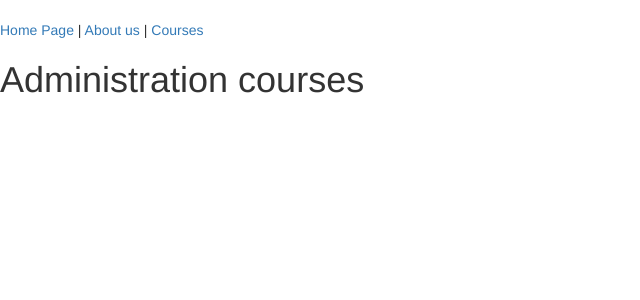
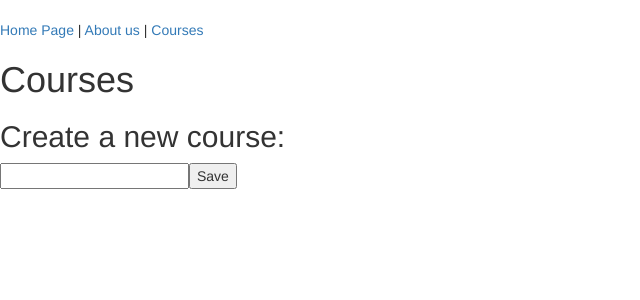
Before and after one commit to YoneMoreno/ReactReduxCoursesPage, a React (Create React App) app: page /courses in a window 1280 px wide. Shown: the top 300 px of the page, without its empty margins (0-640 px from the left). Built offline with nearby package versions, Linux system fonts and the light colour scheme.

Commit message:
add form to add courses

```diff
--- a/src/components/course/CoursesPage.js
+++ b/src/components/course/CoursesPage.js
@@ -12,7 +12,16 @@ class CoursesPage extends React.Component {
     render() {
         return (
             <div>
-                <h1>Administration courses</h1>
+                <h1>Courses</h1>
+                <h2>Create a new course:</h2>
+                <input type="text"
+                       onChange={this.onTitleChange}
+                       value={this.state.course.title}
+                />
+                <input type="submit"
+                       onClick={this.onClickSave}
+                       value="Save"
+                />
             </div>
         );
     };
```
